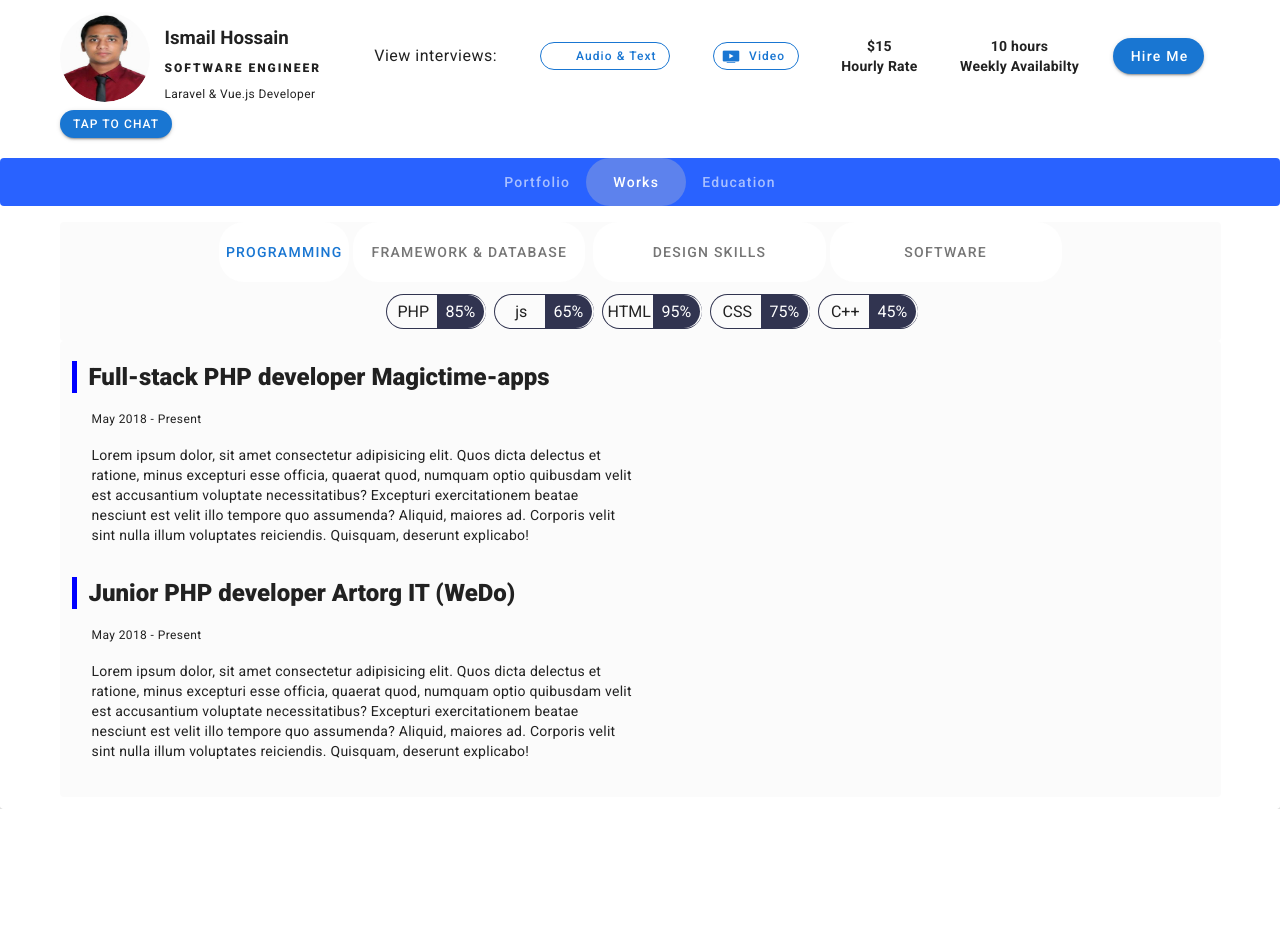
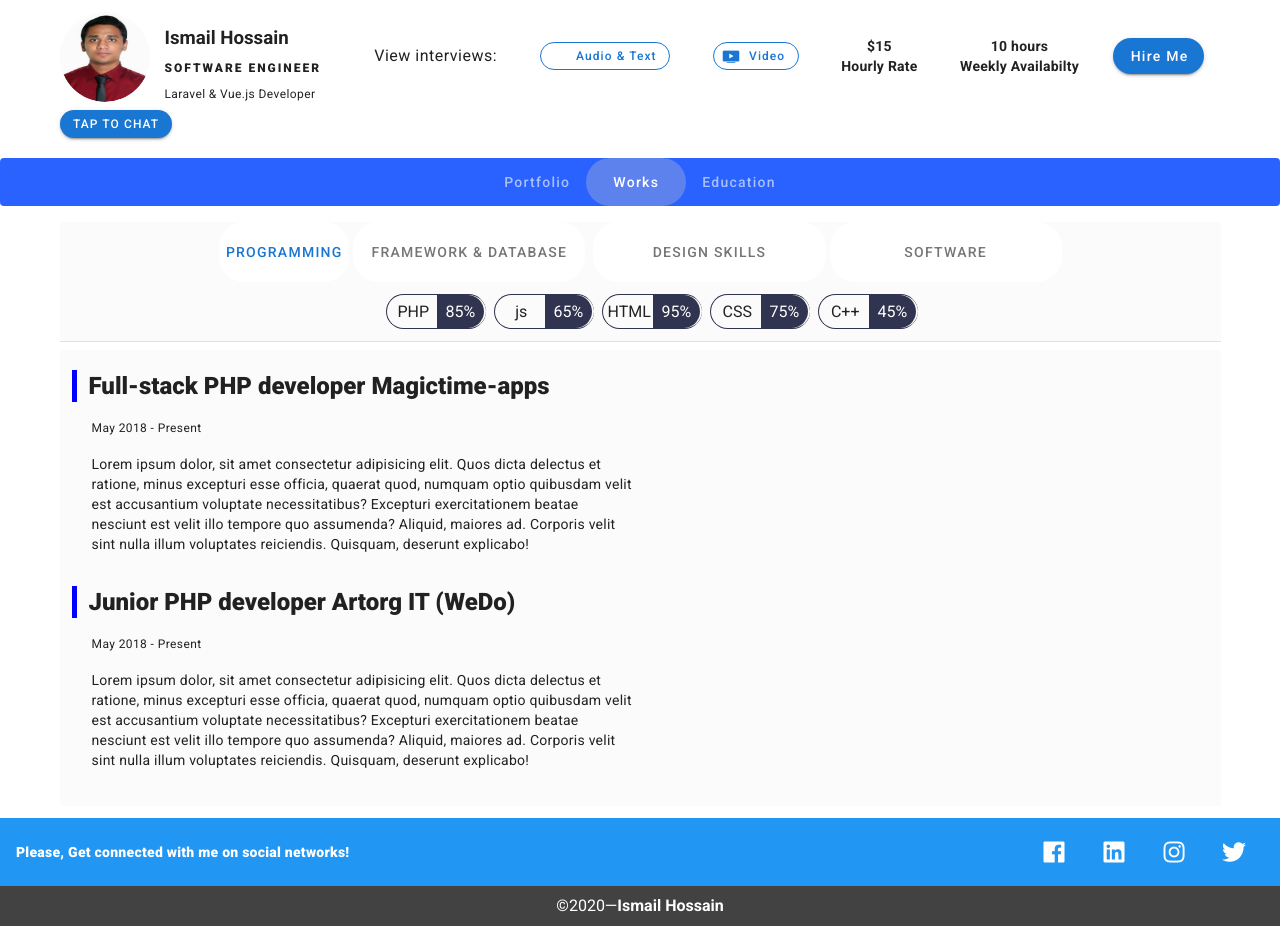
Before and after one commit to ismailreformed/resume-making-app, a Nuxt app: page /works in a window 1280 px wide. Shown: the top 926 px of the page. Before the commit the page ends 809 px from the top, so only its background shows below. Built offline with nearby package versions, Linux system fonts and the light colour scheme; some icons are missing.

Commit message:
added footer

```diff
--- /dev/null
+++ b/components/Footer.vue
@@ -0,0 +1,48 @@
+<template>
+  <v-footer
+    dark
+    height="auto"
+    class="pa-0"
+  >
+    <v-card
+      class="flex"
+      flat
+      tile
+    >
+      <v-card-title class="blue">
+        <strong class="body-2 font-weight-black">Please, Get connected with me on social networks!</strong>
+
+        <v-spacer></v-spacer>
+
+        <v-btn
+          v-for="item in icons"
+          :key="item.link"
+          class="mx-3"
+          :href="item.link"
+          dark
+          icon
+        >
+          <v-icon size="24px">{{ item.icon }}</v-icon>
+        </v-btn>
+      </v-card-title>
+
+      <v-card-actions class="grey darken-3 justify-center">
+        &copy;2020— <strong>Ismail Hossain</strong>
+      </v-card-actions>
+    </v-card>
+  </v-footer>
+</template>
+<script>
+  export default {
+    data(){
+      return{
+        icons: [
+          {link: '//www.facebook.com/ismailplus', icon: 'fab fa-facebook', color: '#3A559F'},
+          {link: '//www.linkedin.com/in/ismailplus', icon: 'fab fa-linkedin', color: '#0077B7'},
+          {link: '//www.instagram.com/ismailplus', icon: 'fab fa-instagram', color: '#E3003A'},
+          {link: '//www.twitter.com/ismailcrc', icon: 'fab fa-twitter', color: '#1DABDD'},
+        ]
+      }
+    }
+  }
+</script>
--- a/components/SlickCarousel.vue
+++ b/components/SlickCarousel.vue
@@ -34,7 +34,7 @@
                             breakpoint: 1904,
                             settings: {
                                 slidesToShow: 3,
-                                slidesToScroll: 3,
+                                slidesToScroll: 2,
                                 infinite: true,
                                 dots: true
                             }
@@ -42,8 +42,17 @@
                         {
                             breakpoint: 1264,
                             settings: {
-                                slidesToShow: 3,
-                                slidesToScroll: 3,
+                                slidesToShow: 2,
+                                slidesToScroll: 1,
+                                infinite: true,
+                                dots: true
+                            }
+                        },
+                        {
+                            breakpoint: 960,
+                            settings: {
+                                slidesToShow: 1,
+                                slidesToScroll: 1,
                                 infinite: true,
                                 dots: true
                             }
@@ -86,7 +95,7 @@
 
     .slickImg {
         height: 400px;
-        width: 360px;
+        width: 375px;
     }
 
     .userName {
--- a/layouts/default.vue
+++ b/layouts/default.vue
@@ -234,18 +234,22 @@
       </template>
       <v-container>
         <SkillSet />
+        <v-divider class="py-1"></v-divider>
         <nuxt />
       </v-container>
     </div>
+    <Footer />
     </v-app>
   </v-card>
 </template>
 
 <script>
 import SkillSet from '@/components/Skills'
+import Footer from '@/components/Footer'
 export default {
   components:{
-    SkillSet
+    SkillSet,
+    Footer
   },
   data () {
     return {
--- a/pages/education/index.vue
+++ b/pages/education/index.vue
@@ -7,7 +7,7 @@
     >
       <v-container grid-list-lg>
         <v-layout v-for="item in educationExperinceLists" :key="item.id" row wrap>
-          <v-flex xs6>
+          <v-flex xs12 lg6>
             <div class="borderLeft">
               <p class="headline font-weight-black text--primary  ml-3 width350">
                 {{ item.title }}
@@ -31,7 +31,7 @@ export default {
   data(){
     return {
       educationExperinceLists: [
-        {id: 1, title: '(BBA) Bachelor Degree of Computer Science', since: 'May 2018 - Present', text: 'Lorem ipsum dolor, sit amet consectetur adipisicing elit. Quos dicta delectus et ratione, minus excepturi esse officia, quaerat quod, numquam optio quibusdam velit est accusantium voluptate necessitatibus? Excepturi exercitationem beatae nesciunt est velit illo tempore quo assumenda? Aliquid, maiores ad. Corporis velit sint nulla illum voluptates reiciendis. Quisquam, deserunt explicabo!'},
+        {id: 1, title: '(CSE) Bachelor Degree of Computer Science', since: 'May 2018 - Present', text: 'Lorem ipsum dolor, sit amet consectetur adipisicing elit. Quos dicta delectus et ratione, minus excepturi esse officia, quaerat quod, numquam optio quibusdam velit est accusantium voluptate necessitatibus? Excepturi exercitationem beatae nesciunt est velit illo tempore quo assumenda? Aliquid, maiores ad. Corporis velit sint nulla illum voluptates reiciendis. Quisquam, deserunt explicabo!'},
         {id: 2, title: '(MBA) Master of Business Administration', since: 'May 2018 - Present', text: 'Lorem ipsum dolor, sit amet consectetur adipisicing elit. Quos dicta delectus et ratione, minus excepturi esse officia, quaerat quod, numquam optio quibusdam velit est accusantium voluptate necessitatibus? Excepturi exercitationem beatae nesciunt est velit illo tempore quo assumenda? Aliquid, maiores ad. Corporis velit sint nulla illum voluptates reiciendis. Quisquam, deserunt explicabo!'},
       ]
     }
--- a/pages/works/index.vue
+++ b/pages/works/index.vue
@@ -7,7 +7,7 @@
     >
       <v-container grid-list-lg>
         <v-layout v-for="item in workExperinceLists" :key="item.id" row wrap>
-          <v-flex xs6>
+          <v-flex xs12 lg6>
             <div class="borderLeft">
               <p class="headline font-weight-black text--primary ml-3 width350">
                 {{ item.title }}
```
